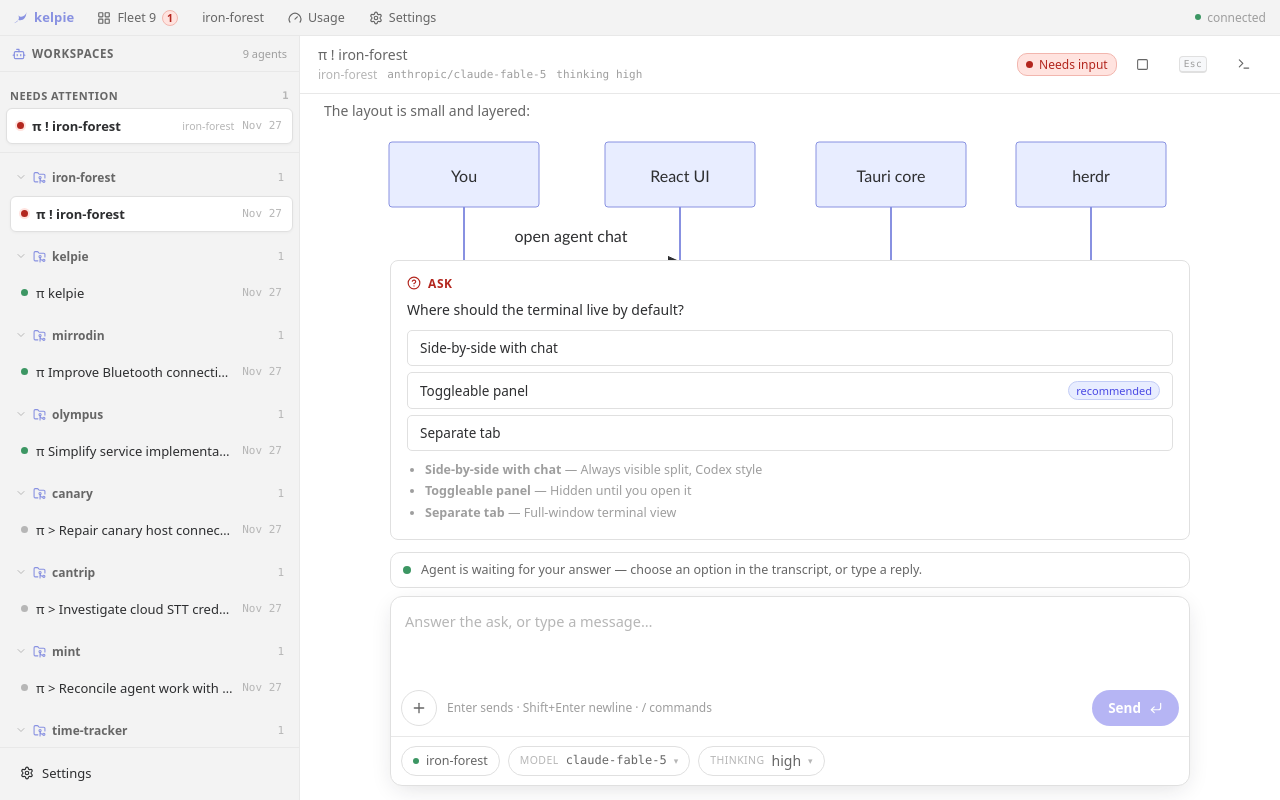
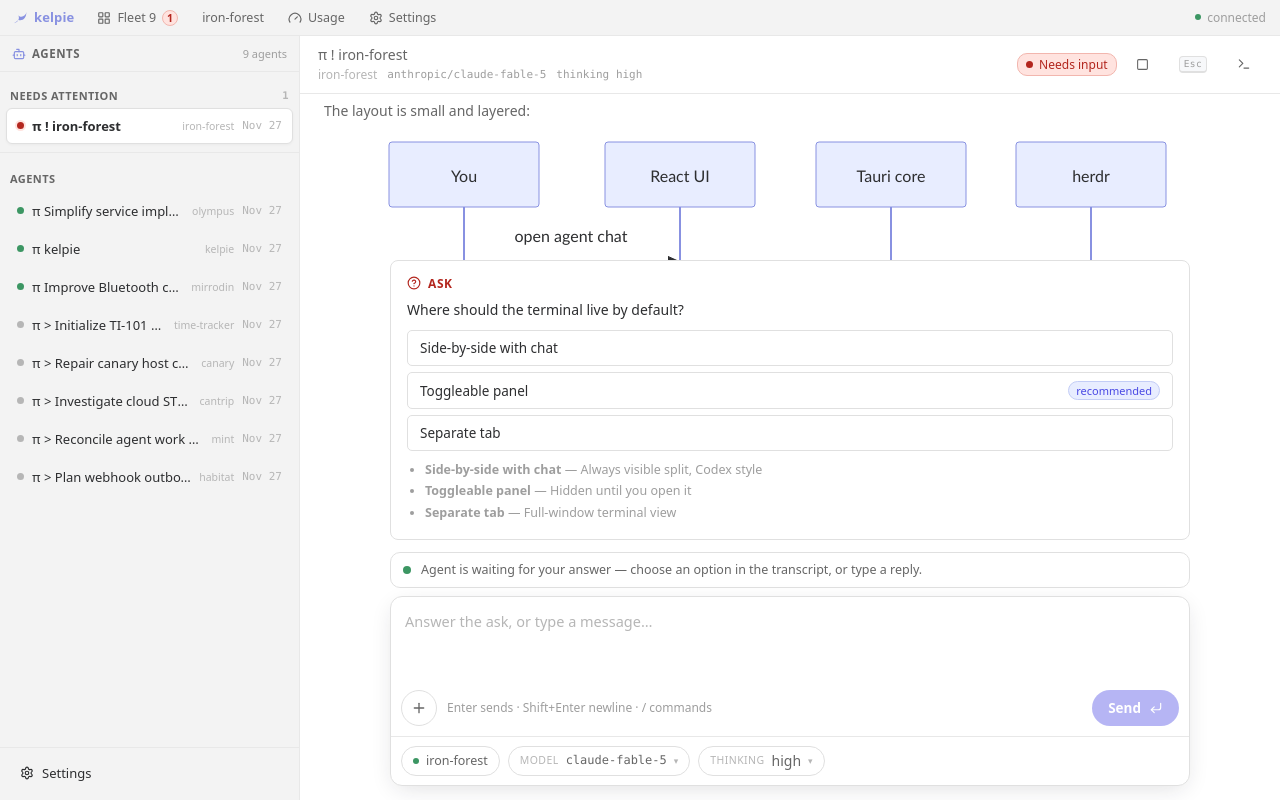
Before and after one commit to misty-step/kelpie, a React (Vite) app in the folder desktop/: page / in a window 1280 px wide. Built offline with nearby package versions, Linux system fonts and the light colour scheme.

Commit message:
feat(desktop): simplify sidebar to flat agent list with quiet inline workspace tags

```diff
--- a/desktop/src/components/Sidebar.tsx
+++ b/desktop/src/components/Sidebar.tsx
@@ -1,14 +1,10 @@
-import { useState } from "react";
 import {
-  FolderGit2,
-  ChevronDown,
-  ChevronRight,
   Settings,
   Bot,
   Loader2,
 } from "lucide-react";
 import type { Fleet, Pane } from "../types";
-import { attentionSort, paneRank } from "../fleetSort";
+import { attentionSort } from "../fleetSort";
 import { relativeTime } from "../relativeTime";
 import { taskTitle } from "../taskTitle";
 
@@ -29,17 +25,16 @@ function PaneRow({
   pane,
   selected,
   onSelect,
-  showWorkspace,
   workspaceLabel,
 }: {
   pane: Pane;
   selected: boolean;
   onSelect: (paneId: string) => void;
-  showWorkspace?: boolean;
   workspaceLabel?: string;
 }) {
   const label = taskTitle(pane.task, pane.pane_id);
   const time = relativeTime(pane.updated_ms);
+  const wsTag = workspaceLabel ?? pane.workspace_id;
 
   return (
     <button
@@ -51,9 +46,7 @@ function PaneRow({
     >
       <StatusRing pane={pane} />
       <span className="pane-row-title">{label}</span>
-      {showWorkspace && (
-        <span className="pane-ws-tag">{workspaceLabel ?? pane.workspace_id}</span>
-      )}
+      <span className="pane-ws-tag">{wsTag}</span>
       <span className="pane-row-time">{time}</span>
     </button>
   );
@@ -71,39 +64,19 @@ export function Sidebar({
   onOpenUsage?: () => void;
   onOpenSettings: () => void;
 }) {
-  const [collapsedWs, setCollapsedWs] = useState<Record<string, boolean>>({});
+  const totalPanes = fleet?.panes.length ?? 0;
+  const wsLabelMap = new Map(fleet?.workspaces.map((w) => [w.id, w.label]) ?? []);
 
-  const toggleWorkspace = (wsId: string) => {
-    setCollapsedWs((prev) => ({ ...prev, [wsId]: !prev[wsId] }));
-  };
-
-  const totalPanes = fleet?.panes.length ?? 0;
-  const urgencyPanes = fleet ? fleet.panes.filter((p) => p.pending_ask || p.status === "blocked") : [];
-  const wsLabelMap = new Map(fleet?.workspaces.map((w) => [w.id, w.label]) ?? []);
-  const groupedWorkspaces = (() => {
-    if (!fleet) return [];
-    const map = new Map<string, Pane[]>();
-    for (const pane of fleet.panes) {
-      const list = map.get(pane.workspace_id) ?? [];
-      list.push(pane);
-      map.set(pane.workspace_id, list);
-    }
-    return fleet.workspaces
-      .filter((ws) => map.has(ws.id))
-      .map((ws) => ({
-        ws,
-        panes: attentionSort(map.get(ws.id) ?? []),
-        minRank: Math.min(...(map.get(ws.id) ?? []).map(paneRank)),
-      }))
-      .sort((a, b) => a.minRank - b.minRank || a.ws.label.localeCompare(b.ws.label));
-  })();
+  const sortedPanes = fleet ? attentionSort(fleet.panes) : [];
+  const urgencyPanes = sortedPanes.filter((p) => p.pending_ask || p.status === "blocked");
+  const normalPanes = sortedPanes.filter((p) => !p.pending_ask && p.status !== "blocked");
 
   return (
     <aside className="sidebar">
       <div className="sidebar-top-strip">
         <span className="sidebar-title">
           <Bot size={14} className="sidebar-icon" />
-          <span>Workspaces</span>
+          <span>Agents</span>
         </span>
         <span className="sidebar-meta">
           {totalPanes} {totalPanes === 1 ? "agent" : "agents"}
@@ -118,7 +91,7 @@ export function Sidebar({
           </div>
         )}
 
-        {fleet && groupedWorkspaces.length === 0 && (
+        {fleet && totalPanes === 0 && (
           <div className="side-empty">
             <span>No agents running — open a workspace in herdr.</span>
           </div>
@@ -136,48 +109,30 @@ export function Sidebar({
                 pane={pane}
                 selected={pane.pane_id === selectedPaneId}
                 onSelect={onSelectPane}
-                showWorkspace
-                workspaceLabel={wsLabelMap.get(pane.workspace_id) ?? pane.workspace_id}
+                workspaceLabel={wsLabelMap.get(pane.workspace_id)}
               />
             ))}
           </div>
         )}
 
-        {groupedWorkspaces.map(({ ws, panes, minRank }) => {
-          const isCollapsed = collapsedWs[ws.id] ?? false;
-          const hasNeeds = minRank === 0;
-
-          return (
-            <section key={ws.id} className={`side-ws-group${hasNeeds ? " has-needs" : ""}`}>
-              <button
-                type="button"
-                className="side-ws-header"
-                onClick={() => toggleWorkspace(ws.id)}
-                aria-expanded={!isCollapsed}
-              >
-                <span className="side-ws-toggle">
-                  {isCollapsed ? <ChevronRight size={12} /> : <ChevronDown size={12} />}
-                </span>
-                <FolderGit2 size={13} className="side-ws-icon" />
-                <span className="side-ws-label">{ws.label}</span>
-                <span className="side-ws-count">{panes.length}</span>
-              </button>
-
-              {!isCollapsed && (
-                <div className="side-ws-body">
-                  {panes.map((pane) => (
+        {fleet && normalPanes.length > 0 && (
+          <div className="agents-sec">
+            {urgencyPanes.length > 0 && (
+              <div className="agents-h">
+                <span>Agents</span>
+              </div>
+            )}
+            {normalPanes.map((pane) => (
               <PaneRow
                 key={pane.pane_id}
                 pane={pane}
                 selected={pane.pane_id === selectedPaneId}
                 onSelect={onSelectPane}
+                workspaceLabel={wsLabelMap.get(pane.workspace_id)}
               />
             ))}
           </div>
         )}
-            </section>
-          );
-        })}
       </nav>
 
       <footer className="sidebar-foot">
--- a/desktop/src/styles.css
+++ b/desktop/src/styles.css
@@ -328,62 +328,10 @@ button {
   color: var(--text-muted);
 }
 
-.side-ws-group + .side-ws-group {
-  margin-top: 10px;
-}
-
-.side-ws-header {
-  width: 100%;
-  display: flex;
-  align-items: center;
-  gap: 6px;
-  padding: 5px 8px;
-  border-radius: var(--radius-sm);
-  font-size: 12px;
-  font-weight: 600;
-  color: var(--text-soft);
-  text-align: left;
-  cursor: pointer;
-  background: transparent;
-  border: 1px solid transparent;
-}
-
-.side-ws-header:hover {
-  background: var(--surface-2);
-  color: var(--text);
-}
-
-.side-ws-toggle {
-  color: var(--text-faint);
-  display: inline-flex;
-}
-
-.side-ws-icon {
-  color: var(--brand-soft);
-  flex: none;
-}
-
-.side-ws-label {
-  flex: 1;
-  min-width: 0;
-  overflow: hidden;
-  text-overflow: ellipsis;
-  white-space: nowrap;
-}
-
-.side-ws-count {
-  font-size: 11px;
-  font-weight: 500;
-  color: var(--text-faint);
-  font-family: var(--mono);
-}
-
-.side-ws-body {
+.agents-sec {
   display: flex;
   flex-direction: column;
   gap: 2px;
-  margin-top: 4px;
-  padding-left: 4px;
 }
 
 /* ── Urgency Section ─────────────────────────────────────────────────── */
@@ -409,7 +357,6 @@ button {
   text-transform: uppercase;
   color: var(--text-soft);
 }
-
 .urgency-count {
   margin-left: auto;
   font-family: var(--mono);
@@ -417,6 +364,18 @@ button {
   color: var(--text-faint);
 }
 
+.agents-h {
+  display: flex;
+  align-items: center;
+  gap: 6px;
+  margin: 8px 0 4px;
+  padding: 0 4px;
+  font-size: 11px;
+  font-weight: 600;
+  letter-spacing: 0.04em;
+  text-transform: uppercase;
+  color: var(--text-soft);
+}
 /* ── Status Dots / Rings ─────────────────────────────────────────────── */
 
 .st-ring {
```
Lines whose indentation alone changed are shown as unchanged.
